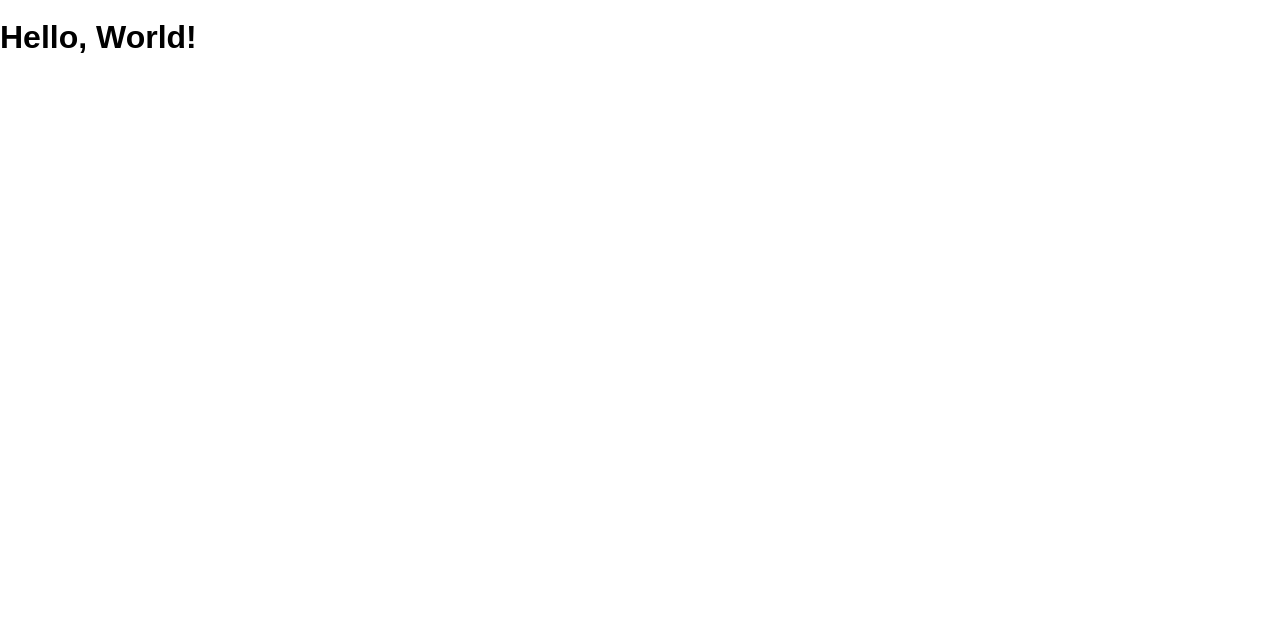
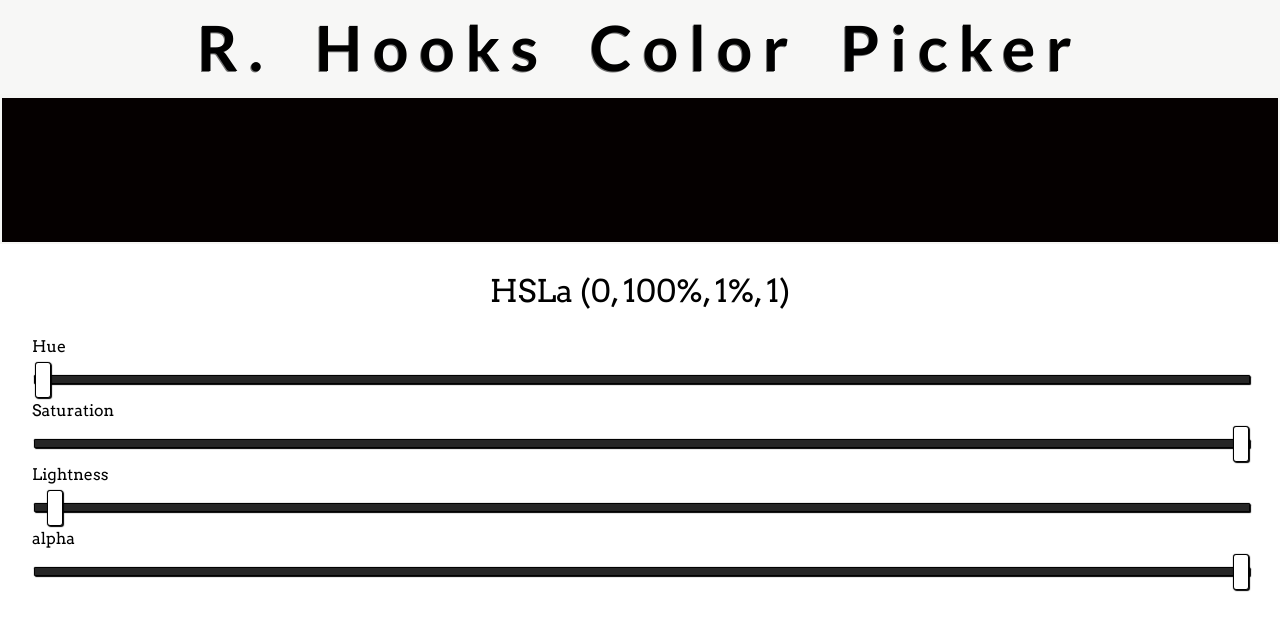
Before and after one commit to TatyCat/colorpickrevampedhooks, a React (Create React App) app: page / in a window 1280 px wide. Shown: the top 630 px of the page. Built offline with nearby package versions, Linux system fonts and the light colour scheme.

Commit message:
Sliders and Header Updated with Hooks

```diff
--- a/src/App.js
+++ b/src/App.js
@@ -1,9 +1,15 @@
 import React, { Component } from 'react'
-import HelloWorld from './components/HelloWorld'
+import Header from './components/Header'
+import Main from './components/Main'
 
 class App extends Component {
   render() {
-    return <HelloWorld />
+    return (
+      <>
+        <Header />
+        <Main />
+      </>
+    )
   }
 }
 
--- a/src/components/HelloWorld.js
+++ b/src/components/Header.js
@@ -2,7 +2,11 @@ import React, { Component } from 'react'
 
 class HelloWorld extends Component {
   render() {
-    return <h1>Hello, World!</h1>
+    return (
+      <header>
+        <h1>R. Hooks Color Picker</h1>
+      </header>
+    )
   }
 }
 
--- /dev/null
+++ b/src/components/Main.js
@@ -0,0 +1,107 @@
+import React, { useState } from 'react';
+
+export default function Main(props) {
+  // HSLa Colors
+  const [hue, setHue] = useState(0)
+  const [saturation, setSaturation] = useState(100)
+  const [lightness, setLightness] = useState(1)
+  const [alpha, setAlpha] = useState(1)
+
+  //Save Button
+  const [savedColorClicked, setSavedColorClicked] = useState([])
+
+  //Saved Colors Array
+  const savedColors = []
+
+  const savedColorsArray = (hslaValue) => {
+    savedColors.push(hslaValue)
+  }
+
+  //Display Saved Colors
+
+
+
+  // cosnt [] = useState()
+  // cosnt [] = useState()
+
+  // updateHue = (event) => {
+  //   this.setState({
+  //     hue: Number(event.target.value)
+  //   })
+  // }
+  // const saveColor = () => {
+  //     this.setState({
+  //       savedColors: this.state.savedColors.concat(`hsla(${this.state.hue}, ${this.state.saturation}%, ${this.state.lightness}%, ${this.state.alpha})`)
+  //     })
+  //   }
+
+  let selectText = event => {
+    console.log(event.target.innerText)
+    // event.target.innerText.select()
+    // document.execCommand("copy")
+    // ptag - onClick={selectText}
+  }
+
+  return (
+    <>
+      <main>
+        <section id="color-results" style={{ backgroundColor: `hsla(${hue}, ${saturation}%, ${lightness}%, ${alpha})` }}></section>
+
+        <article>
+          <p id="slider-results">HSLa ({hue}, {saturation}%, {lightness}%, {alpha})</p>
+          <p>Hue</p>
+          <section className="slidecontainer">
+            <input onChange={event => setHue(event.target.value)} step="1" type="range" min="0" max="360" value={hue} className="slider" id="hue" />
+          </section>
+
+
+          <p>Saturation</p>
+          <section className="slidecontainer">
+            <input onChange={event => setSaturation(event.target.value)} type="range" min="0" max="100" value={saturation} className="slider" id="saturation" />
+          </section>
+
+          <p>Lightness</p>
+          <section className="slidecontainer">
+            <input onChange={event => setLightness(event.target.value)} type="range" min="0" max="100" value={lightness} className="slider" id="lightness" />
+          </section>
+
+          <p>alpha</p>
+          <section className="slidecontainer">
+            <input onChange={event => setAlpha(event.target.value)} type="range" step=".1" min="0" max="1" value={alpha} className="slider" id="alpha" />
+          </section>
+
+        </article>
+      </main>
+    </>)
+}
+
+/*
+
+
+
+  <button style={{
+    boxShadow: `.2px 1px .3px 6px hsla(${this.state.hue}, ${this.state.saturation}%, ${this.state.lightness}%, ${this.state.alpha}) inset, .2px 1px 1px 3px hsla(${this.state.hue}, ${this.state.saturation}%, ${this.state.lightness}%, ${this.state.alpha})`
+  }} onClick={
+    setSavedColorClicked(savedColors.push(`hsla(${props.hue}, ${props.saturation}%, ${props.lightness}%, ${props.alpha})`))
+  }>Store This Color</button>
+
+  <section id="saved-section">
+    <h2>Saved Colors</h2>
+    <div>
+      {this.state.savedColors.map((hsla, index) => {
+        return (
+          <ul key={index}>
+            <li >{hsla} <span className="saved-color" style={{ backgroundColor: `${hsla}` }}></span>
+            </li>
+          </ul>
+        )
+      })}
+    </div>
+  </section>
+</article>
+<footer></footer>
+</main >
+</>
+)}} }}
+
+*/
--- a/src/index.css
+++ b/src/index.css
@@ -1,5 +1,6 @@
+@import url('https://fonts.googleapis.com/css?family=Arvo:400,700|Lato:700');
 :root {
-  font: 16px / 1 sans-serif;
+  font: 16px / 1 'Arvo', serif;
 }
 
 html {
@@ -10,3 +11,222 @@ body {
   margin: 0;
   min-height: 100%;
 }
+
+/* Header */
+
+header {
+  background-color: #f7f7f6;
+  font-size: calc(1.5vh + 1.5vw);
+  font-family: 'Lato', 'Arvo', serif;
+  border-bottom: solid 2px rgb(246, 246, 244);
+}
+
+h1 {
+  margin: 0;
+  padding: 1rem;
+  text-align: center;
+  text-shadow: rgb(116, 116, 116) -1px .5px .5px;
+  letter-spacing: .3ch;
+  word-spacing: .5ch;
+}
+
+/* Slide/Main */
+
+.slidecontainer {
+  width: 100%;
+}
+
+#slider-results {
+  font-size: calc(1.5vh + 1.5vw);
+  white-space: nowrap;
+  text-align: center;
+}
+
+#slider-results:hover {
+  color: rgb(49, 49, 65);
+  text-decoration: underline;
+  cursor: pointer;
+}
+
+input[type=range] {
+  -webkit-appearance: none;
+  /* Hides the slider so that custom slider can be made */
+  width: 100%;
+  /* Specific width is required for Firefox. */
+  background: transparent;
+  /* Otherwise white in Chrome */
+}
+
+input[type=range]::-webkit-slider-thumb {
+  -webkit-appearance: none;
+}
+
+input[type=range]::-ms-track {
+  width: 100%;
+  cursor: pointer;
+  /* Hides the slider so custom styles can be added */
+  background: transparent;
+  border-color: transparent;
+  color: transparent;
+}
+
+/* Special styling for WebKit/Blink */
+
+input[type=range]::-webkit-slider-thumb {
+  -webkit-appearance: none;
+  border: 1px solid #000000;
+  height: 36px;
+  width: 16px;
+  border-radius: 3px;
+  background: #ffffff;
+  cursor: pointer;
+  margin-top: -14px;
+  /* You need to specify a margin in Chrome, but in Firefox and IE it is automatic */
+  box-shadow: 1px 1px 1px #000000, 0px 0px 1px #0d0d0d;
+  /* Add cool effects to your sliders! */
+}
+
+/* All the same stuff for Firefox */
+
+input[type=range]::-moz-range-thumb {
+  box-shadow: 1px 1px 1px #000000, 0px 0px 1px #0d0d0d;
+  border: 1px solid #000000;
+  height: 36px;
+  width: 16px;
+  border-radius: 3px;
+  background: #ffffff;
+  cursor: pointer;
+}
+
+/* All the same stuff for IE */
+
+input[type=range]::-ms-thumb {
+  box-shadow: 1px 1px 1px #000000, 0px 0px 1px #0d0d0d;
+  border: 1px solid #000000;
+  height: 36px;
+  width: 16px;
+  border-radius: 3px;
+  background: #ffffff;
+  cursor: pointer;
+}
+
+input[type=range]::-webkit-slider-runnable-track {
+  width: 100%;
+  height: 8.4px;
+  cursor: pointer;
+  box-shadow: 1px 1px 1px #000000, 0px 0px 1px #0d0d0d;
+  background: #262626;
+  border-radius: 1.3px;
+  border: 0.2px solid #010101;
+}
+
+input[type=range]:focus::-webkit-slider-runnable-track {
+  background: #262626;
+}
+
+input[type=range]::-moz-range-track {
+  width: 100%;
+  height: 8.4px;
+  cursor: pointer;
+  box-shadow: 1px 1px 1px #000000, 0px 0px 1px #0d0d0d;
+  background: #262626;
+  border-radius: 1.3px;
+  border: 0.2px solid #010101;
+}
+
+input[type=range]::-ms-track {
+  width: 100%;
+  height: 8.4px;
+  cursor: pointer;
+  background: transparent;
+  border-color: transparent;
+  border-width: 16px 0;
+  color: transparent;
+}
+
+input[type=range]::-ms-fill-lower {
+  background: #dedcdc;
+  border: 0.2px solid #010101;
+  border-radius: 2.6px;
+  box-shadow: 1px 1px 1px #000000, 0px 0px 1px #0d0d0d;
+}
+
+input[type=range]:focus::-ms-fill-lower {
+  background: #dedcdc;
+}
+
+input[type=range]::-ms-fill-upper {
+  background: #dedcdc;
+  border: 0.2px solid #010101;
+  border-radius: 2.6px;
+  box-shadow: 1px 1px 1px #000000, 0px 0px 1px #0d0d0d;
+}
+
+input[type=range]:focus::-ms-fill-upper {
+  background: #dedcdc;
+}
+
+input[type=range]:hover {
+  opacity: .87;
+}
+
+input[type=range]:focus {
+  outline: none;
+}
+
+#color-results {
+  padding: 9vh;
+  margin-bottom: 2rem;
+  border: solid 2px rgb(246, 246, 244);
+}
+
+article button {
+  display: block;
+  margin: 2rem auto;
+  margin-bottom: 9vh;
+  padding: .5rem .8rem;
+  background-color: white;
+  border-radius: 2px;
+  border: none;
+  color: rgb(18, 18, 18);
+  text-shadow: rgb(67, 67, 67) .5px .5px .5px;
+  cursor: pointer;
+  transition: opacity 0s;
+  font-size: calc(1.1vh + 1.1vw);
+}
+
+article button:active {
+  opacity: 0.67;
+}
+
+article {
+  margin: 2rem;
+}
+
+.saved-color {
+  border: solid 2px rgb(246, 246, 244);
+  border-radius: 2px;
+  padding: 1vh 20vw;
+}
+
+ul {
+  padding: 0;
+  font-size: calc(1.7vw + .9vh);
+  white-space: nowrap;
+}
+
+li {
+  display: flex;
+  justify-content: space-evenly;
+  text-align: left;
+  padding: .3rem 2rem;
+  margin-right: 1vh;
+}
+
+ul li {
+  list-style: none;
+}
+
+main {
+  margin-bottom: 1vh;
+}
```
Also changed, not shown: src/components/SavedColorList.js (added, +21 -0 lines), src/components/Slider.js (added), src/index.js (line endings or trailing spaces).
